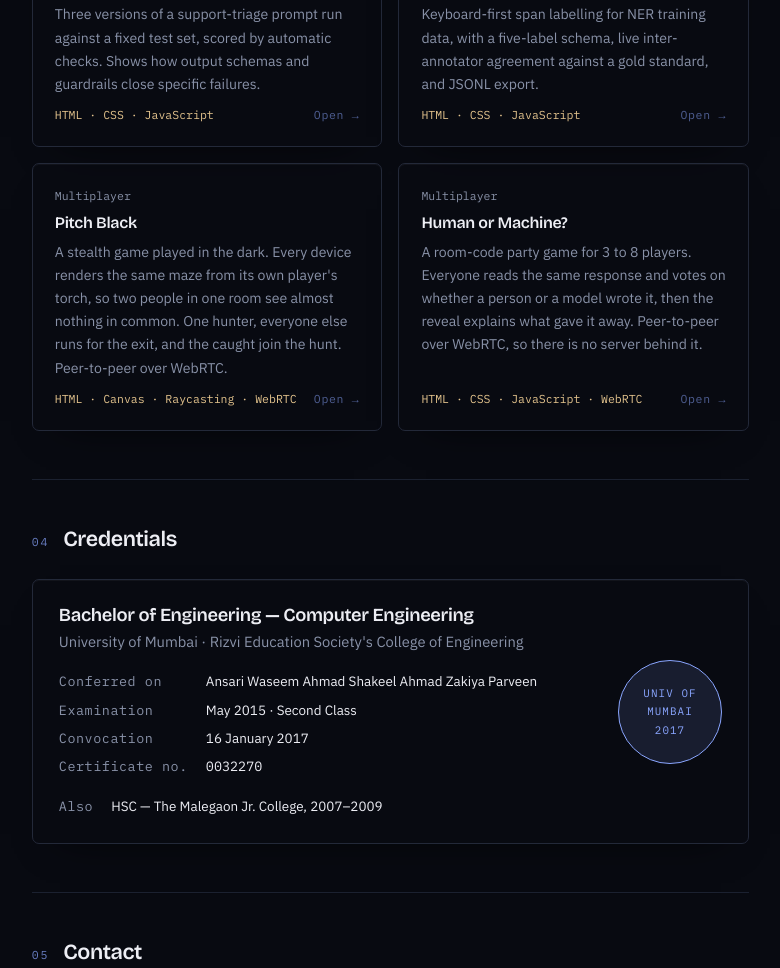
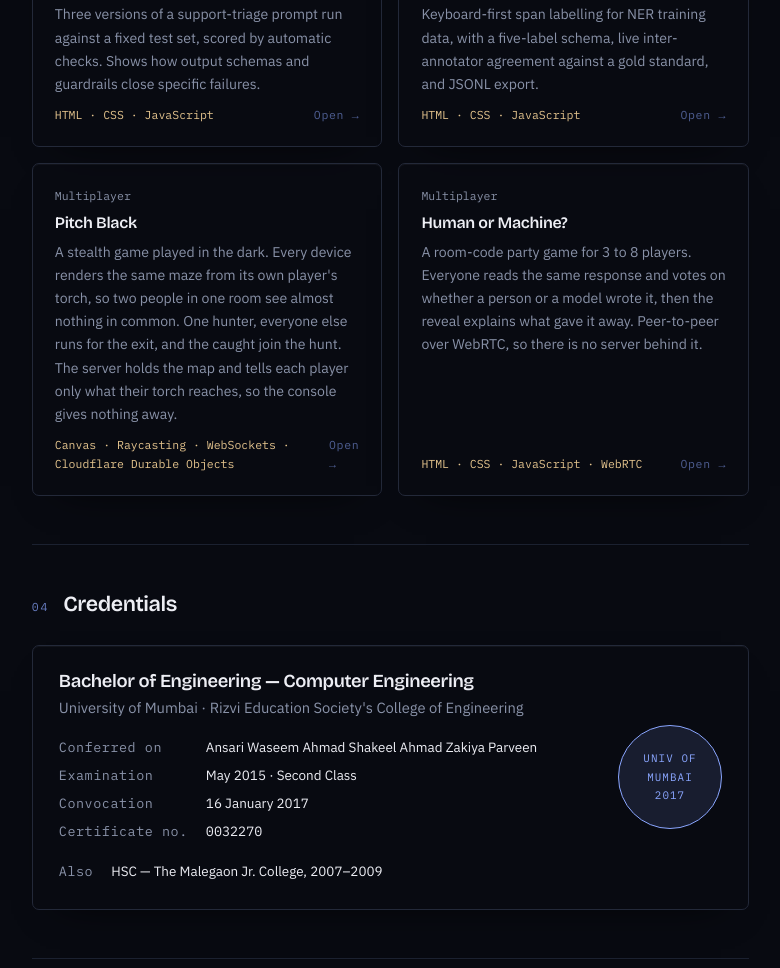
Before and after one commit to waseemwdd0165-jpg/waseemwdd0165-jpg.github.io, a plain HTML site: page index.html in a window 1280 px wide. Shown: the part 3327-4295 px from the top of the page, without its empty margins (433-1213 px from the left). Drawn offline with nearby package versions, Linux system fonts and the light colour scheme.

Commit message:
Point Pitch Black at the deployed Worker

```diff
--- a/index.html
+++ b/index.html
@@ -484,11 +484,11 @@ footer{
           <p>Keyboard-first span labelling for NER training data, with a five-label schema, live inter-annotator agreement against a gold standard, and JSONL export.</p>
           <div class="foot">HTML &middot; CSS &middot; JavaScript</div>
         </a>
-        <a class="card" href="pitch-black.html">
+        <a class="card" href="https://pitch-black.waseemwdd0165.workers.dev/">
           <div class="idx">Multiplayer</div>
           <h3>Pitch Black</h3>
-          <p>A stealth game played in the dark. Every device renders the same maze from its own player's torch, so two people in one room see almost nothing in common. One hunter, everyone else runs for the exit, and the caught join the hunt. Peer-to-peer over WebRTC.</p>
-          <div class="foot">HTML &middot; Canvas &middot; Raycasting &middot; WebRTC</div>
+          <p>A stealth game played in the dark. Every device renders the same maze from its own player's torch, so two people in one room see almost nothing in common. One hunter, everyone else runs for the exit, and the caught join the hunt. The server holds the map and tells each player only what their torch reaches, so the console gives nothing away.</p>
+          <div class="foot">Canvas &middot; Raycasting &middot; WebSockets &middot; Cloudflare Durable Objects</div>
         </a>
         <a class="card" href="human-or-machine.html">
           <div class="idx">Multiplayer</div>
```
